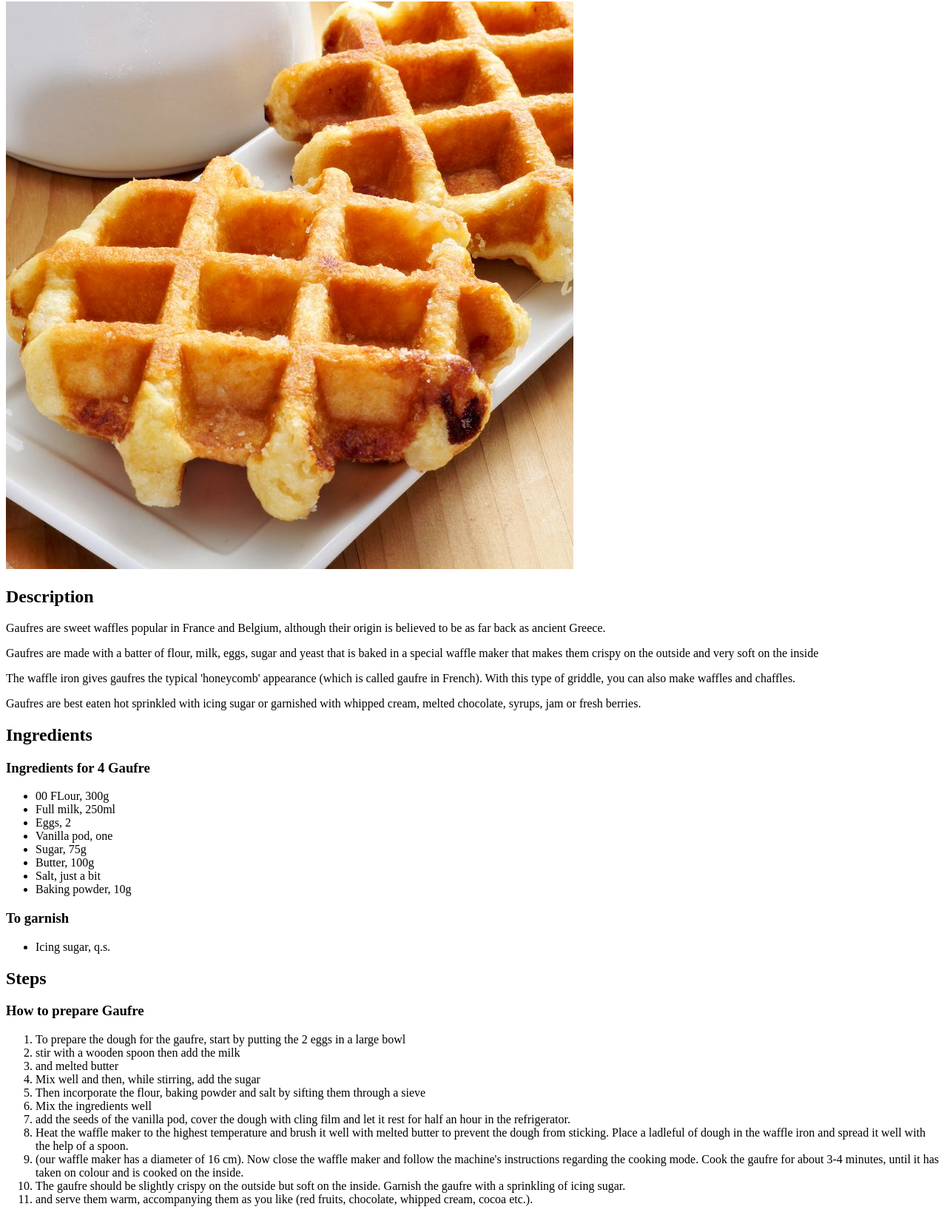
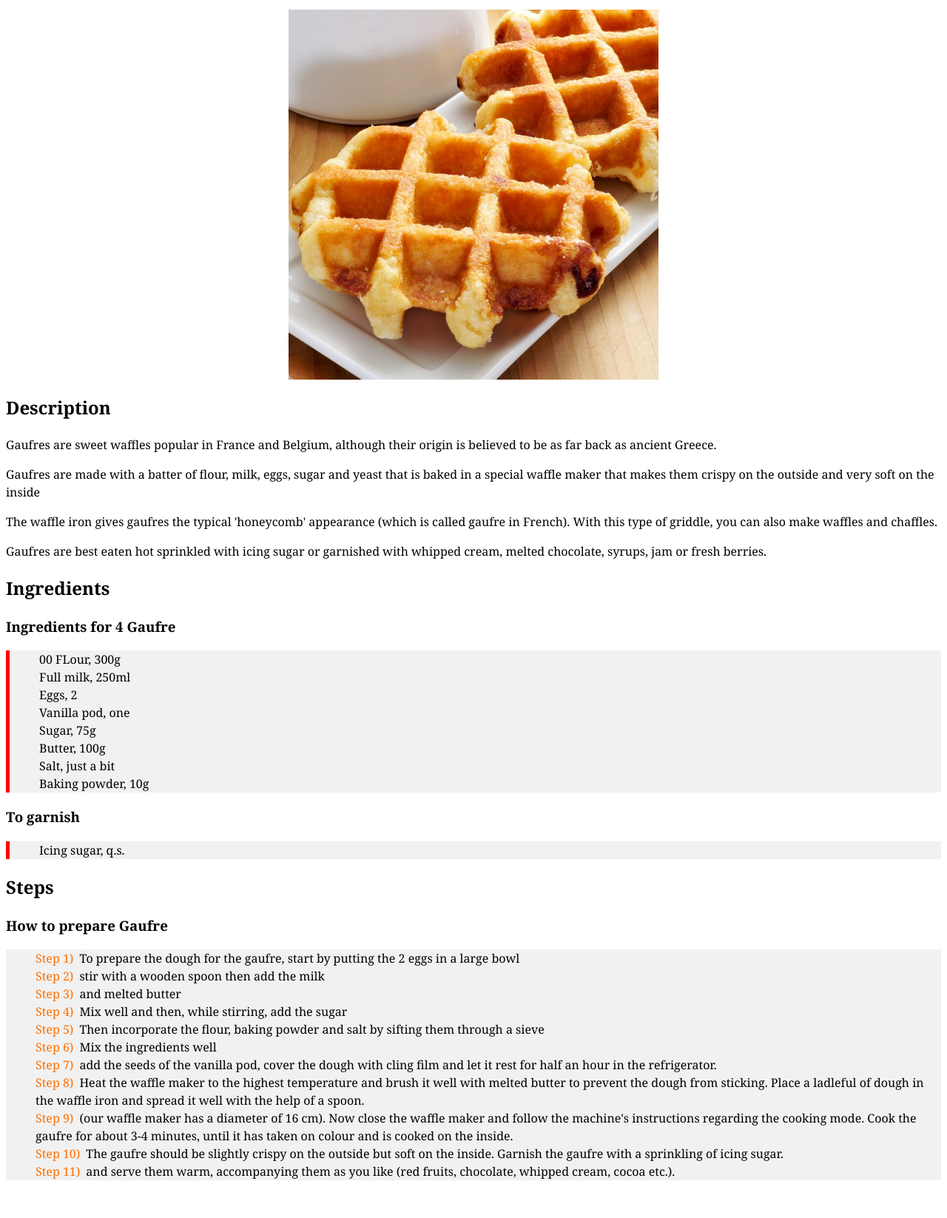
Before and after one commit to elrubio82/odin-recipes, a plain HTML site: page recipes/gaufre.html in a window 1280 px wide. Shown: the part 78-1724 px from the top of the page at 74% size. After the commit the page ends 1689 px from the top, so only its background shows below. Drawn offline with Linux system fonts and the light colour scheme.

Commit message:
Add style through css to the recipes website

```diff
--- /dev/null
+++ b/css/style.css
@@ -0,0 +1,50 @@
+* {
+    line-height: 1.5;
+}
+
+body {
+    font-family: Georgia, Garamond, serif;
+}
+
+h1 {
+    text-align: center;
+}
+
+ul,
+.ingr {
+    list-style: none;
+
+}
+
+.ingr {
+    border-left: 5px solid red;
+    background-color: #f1f1f1;
+}
+
+ol {
+    list-style: none;
+    counter-reset: steps;
+    background-color: #f1f1f1;
+}
+
+ol li {
+    counter-increment: steps;
+}
+
+ol li::before {
+    content: "Step " counter(steps) ")";
+    margin-right: 0.5rem;
+    color: #ff6f00;
+}
+
+a {
+    text-decoration: none;
+}
+
+.hero-image {
+    display: block;
+    margin-left: auto;
+    margin-right: auto;
+    width: 500px;
+    height: auto;
+}
--- a/recipes/gaufre.html
+++ b/recipes/gaufre.html
@@ -5,11 +5,12 @@
     <meta charset="UTF-8">
     <meta name="viewport" content="width=device-width, initial-scale=1.0">
     <title>Gaufre</title>
+    <link rel="stylesheet" href="../css/style.css">
 </head>
 
 <body>
     <h1>Gaufre</h1>
-    <img src="../img/gaufre-767x767.jpg" alt="gaufre">
+    <img class="hero-image" src="../img/gaufre-767x767.jpg" alt="gaufre">
     <h2>Description</h2>
     <p>Gaufres are sweet waffles popular in France and Belgium, although their origin is believed to be as far back as
         ancient Greece.
@@ -26,7 +27,7 @@
     </p>
     <h2>Ingredients </h2>
     <h3>Ingredients for 4 Gaufre</h3>
-    <ul>
+    <ul class="ingr">
         <li>00 FLour, 300g</li>
         <li>Full milk, 250ml</li>
         <li>Eggs, 2</li>
@@ -37,7 +38,7 @@
         <li>Baking powder, 10g</li>
     </ul>
     <h3>To garnish</h3>
-    <ul>
+    <ul class="ingr">
         <li>Icing sugar, q.s.</li>
     </ul>
     <h2>Steps</h2>
```
Also changed, not shown: index.html (+1 -0 lines), recipes/porridge.html (+4 -3 lines), recipes/zuppainglese.html (+5 -4 lines).
